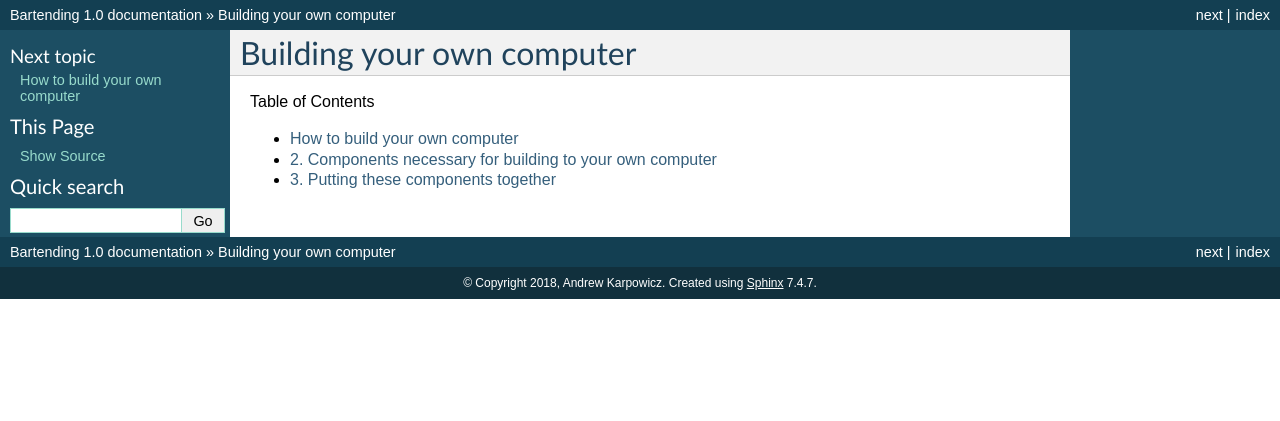
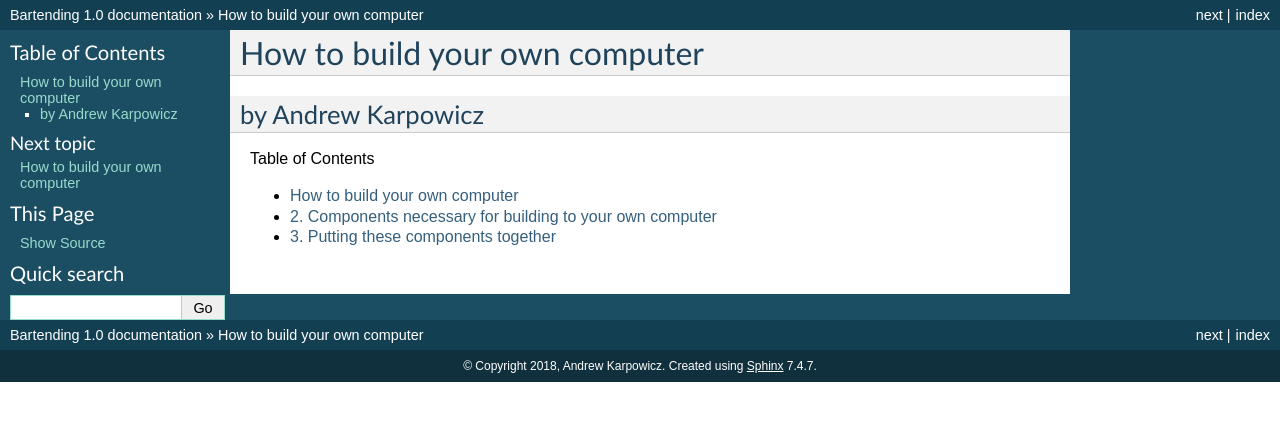
Before and after one commit to Donixs/FinalProject, a Sphinx documentation site: the page built from source/index.rst, in a window 1280 px wide. Shown: the top 421 px of the page. Built offline with Sphinx 7.4.7, drawn with Linux system fonts in a browser that asks for light colours.

Commit message:
Update index.rst

```diff
--- a/source/index.rst
+++ b/source/index.rst
@@ -1,5 +1,7 @@
-Building your own computer
-###############################
+How to build your own computer
+==============================
+by Andrew Karpowicz
+-------------------------------
 
 .. |Contents| replace:: Table of Contents
 
```
